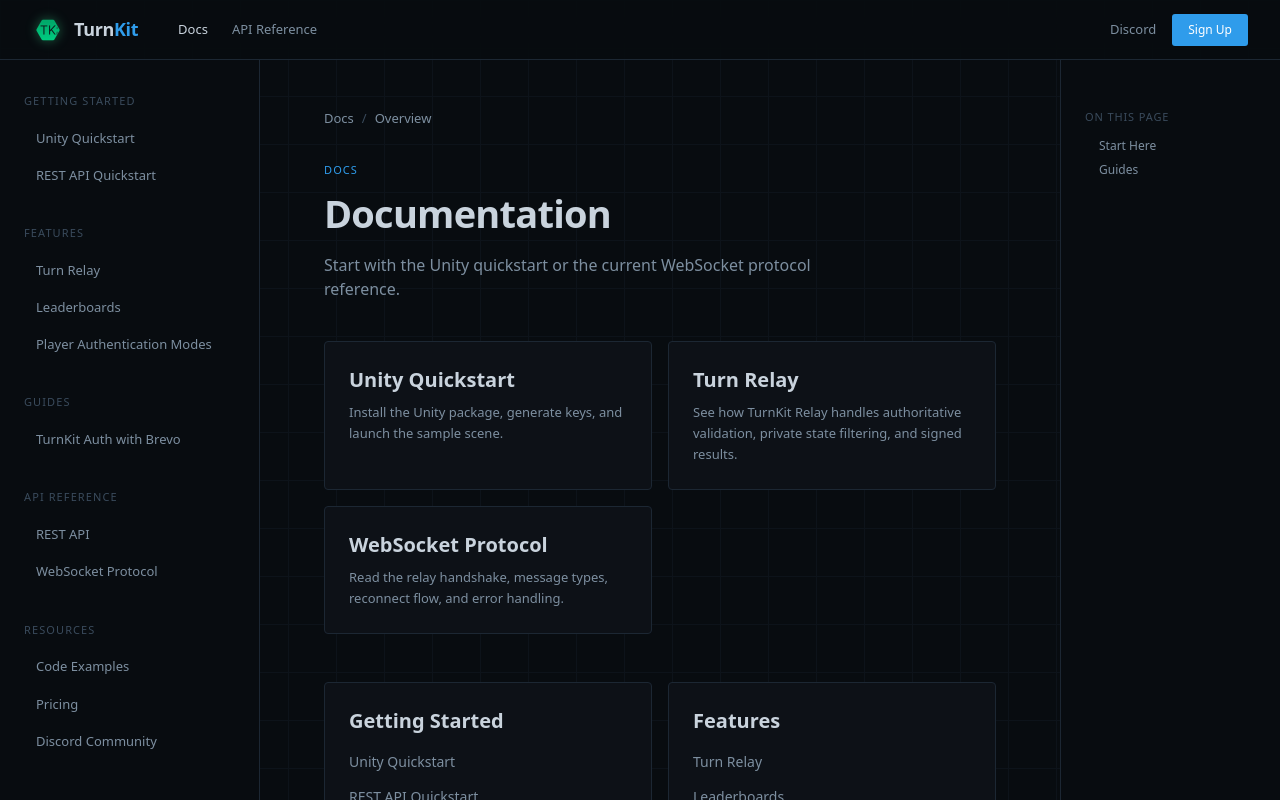
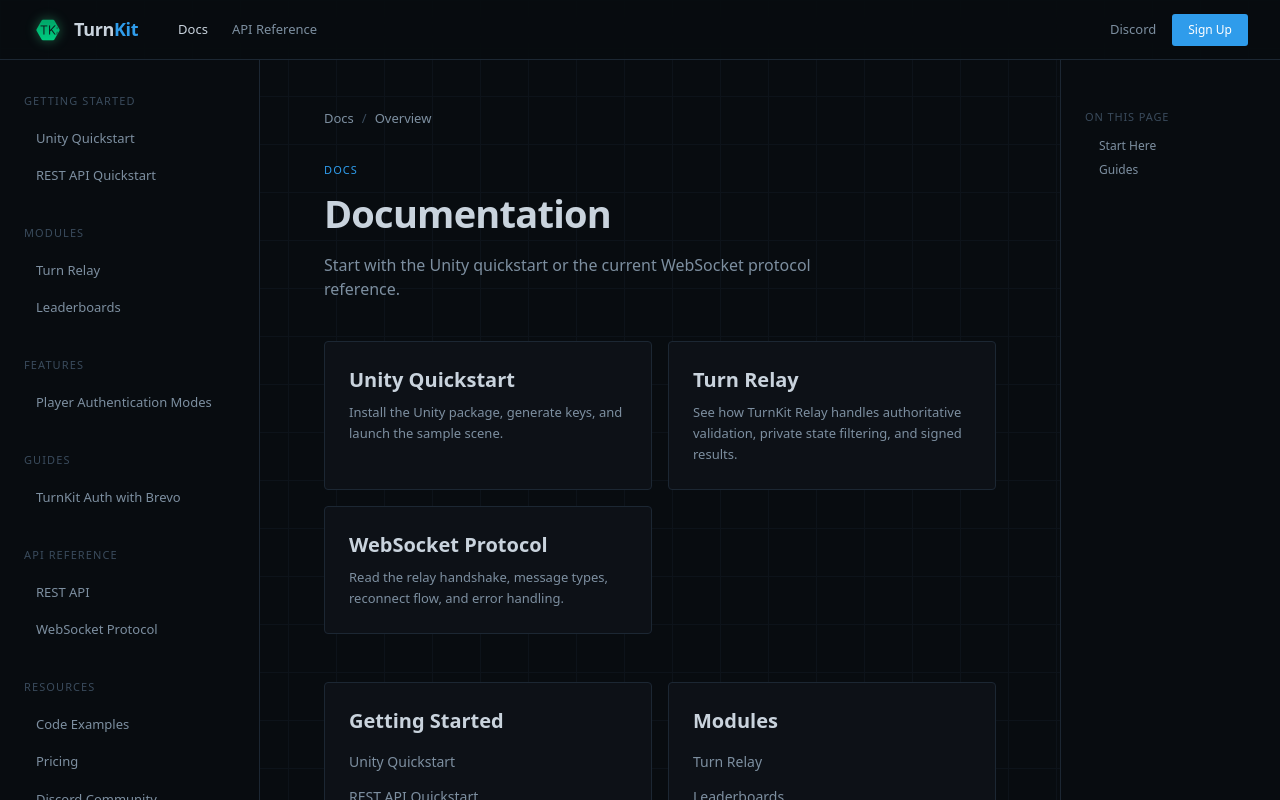
Before and after one commit to turnkit-dev/turnkit-website, a Next.js app: page /docs in a window 1280 px wide. Shown: the top 800 px of the page. Built offline with nearby package versions, Linux system fonts and the light colour scheme; a web font is replaced by a local one.

Commit message:
Update docs-content.ts

```diff
--- a/content/docs-content.ts
+++ b/content/docs-content.ts
@@ -30,10 +30,15 @@
     ],
   },
   {
-    title: 'Features',
+    title: 'Modules',
     links: [
       { href: '/docs/relay', label: 'Turn Relay' },
       { href: '/docs/leaderboards', label: 'Leaderboards' },
+    ],
+  },
+  {
+    title: 'Features',
+    links: [
       { href: '/docs/player-authentication-modes', label: 'Player Authentication Modes' },
     ],
   },
```
